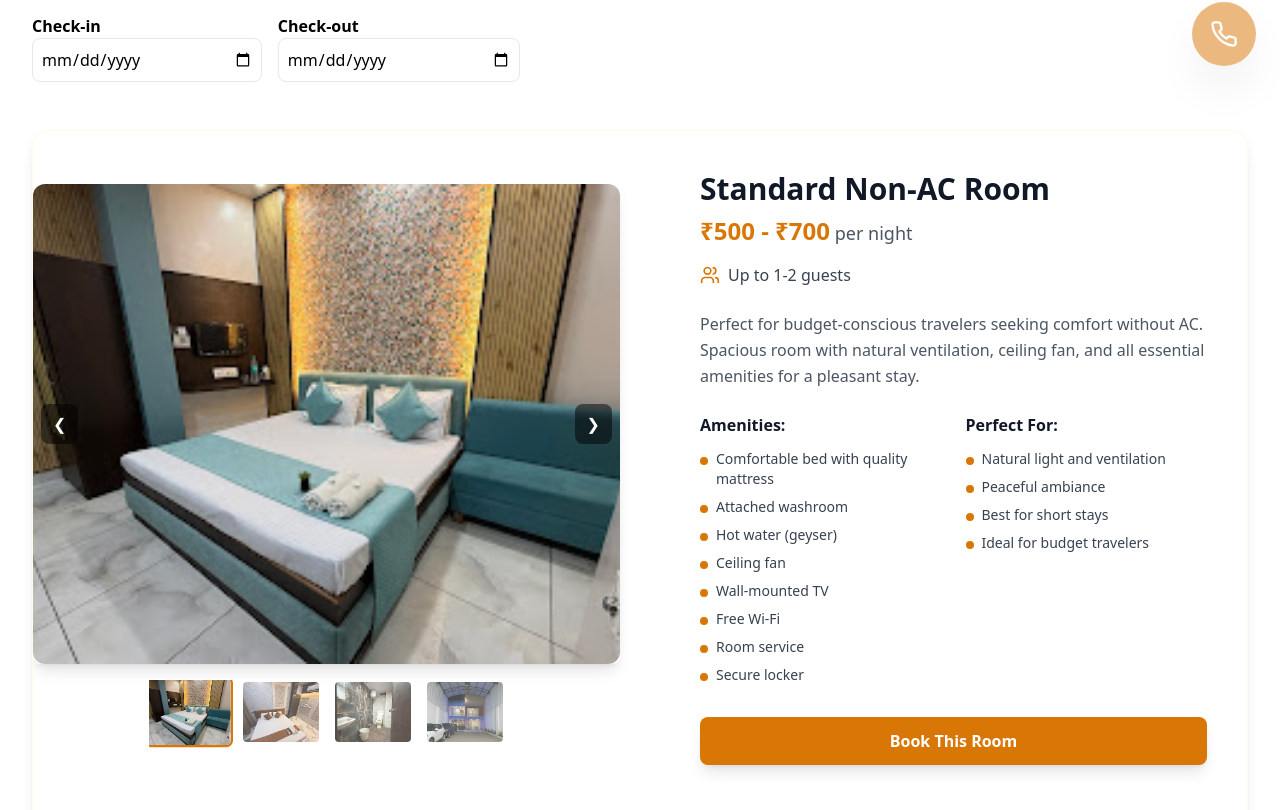
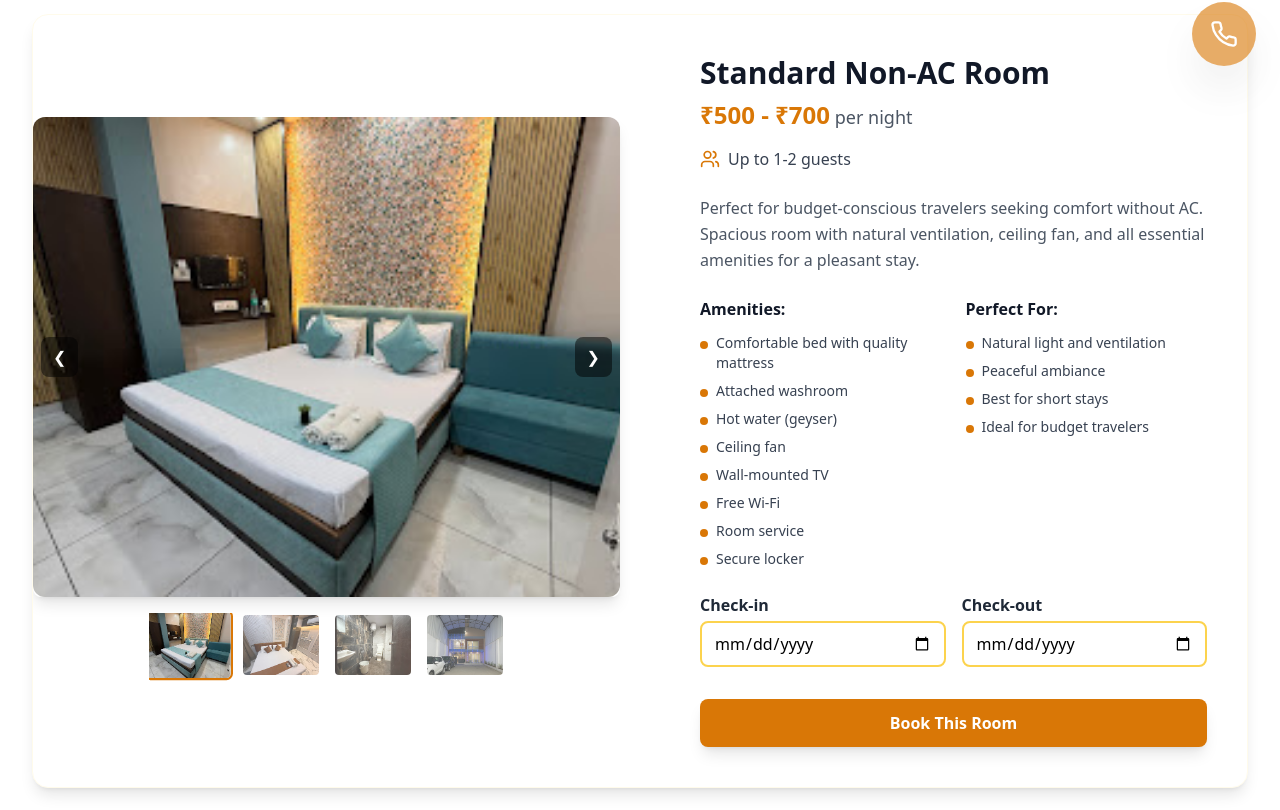
Before and after one commit to pbdyadav/hotelshreekrishna, a React (Vite) app: page /rooms in a window 1280 px wide. Shown: the part 710-1520 px from the top of the page. Built offline with nearby package versions, Linux system fonts and the light colour scheme.

Commit message:
Room Booking with check in and out Update

```diff
--- a/src/pages/Rooms.tsx
+++ b/src/pages/Rooms.tsx
@@ -60,8 +60,13 @@ function ImageSlider({ photos }) {
 
 export default function Rooms() {
   const handleBooking = (room) => {
-  const checkIn = document.getElementById("checkIn").value;
-  const checkOut = document.getElementById("checkOut").value;
+  const checkIn = document.getElementById(`checkIn-${room.name}`).value;
+  const checkOut = document.getElementById(`checkOut-${room.name}`).value;
+
+  if (!checkIn || !checkOut) {
+    alert("Please select Check-in and Check-out dates.");
+    return;
+  }
 
   const message = `
 Hello, I want to book a room:
@@ -72,8 +77,8 @@ Hello, I want to book a room:
 • Guests Allowed: ${room.guests}
 
 📅 Booking Dates:
-• Check-in: ${checkIn || "Not selected"}
-• Check-out: ${checkOut || "Not selected"}
+• Check-in: ${checkIn}
+• Check-out: ${checkOut}
 
 Please confirm availability.
 `;
@@ -249,25 +254,7 @@ Stay with us and enjoy a welcoming environment designed to make you feel at home
             <div className="w-[305px] h-1 bg-amber-600 mb-12"></div>
 
             <div className="space-y-12">
-              <div className="flex flex-col sm:flex-row gap-4 mb-10">
-  <div>
-    <label className="font-semibold">Check-in</label>
-    <input
-      id="checkIn"
-      type="date"
-      className="border rounded-lg p-2 w-full"
-    />
-  </div>
 
-  <div>
-    <label className="font-semibold">Check-out</label>
-    <input
-      id="checkOut"
-      type="date"
-      className="border rounded-lg p-2 w-full"
-    />
-  </div>
-</div>
               {roomTypes.map((room, index) => (
                 <div
                   key={index}
@@ -275,67 +262,10 @@ Stay with us and enjoy a welcoming environment designed to make you feel at home
                   style={{ animationDelay: `${index * 150}ms` }}
                 >
                   <div
-  className={`grid md:grid-cols-2 gap-10 items-center ${
-    index % 2 === 1 ? "md:flex-row-reverse" : ""
+                    className={`grid md:grid-cols-2 gap-10 items-center ${index % 2 === 1 ? "md:flex-row-reverse" : ""
                       }`}
                   >
                     <ImageSlider photos={room.images || [room.images]} />
-
-  <div className="p-8 sm:p-10 flex flex-col justify-between">
-    <div>
-      <div className="mb-6">
-        <h3 className="text-3xl font-bold text-gray-900 mb-2">
-          {room.name}
-        </h3>
-        <p className="text-2xl font-bold text-amber-600 mb-4">
-          {room.price}
-          <span className="text-lg text-gray-600 font-normal"> per night</span>
-        </p>
-        <div className="flex items-center gap-2 text-gray-700 font-medium">
-          <Users size={20} className="text-amber-600" />
-          <span>Up to {room.guests} guests</span>
-        </div>
-      </div>
-
-      <p className="text-gray-600 mb-6 leading-relaxed">
-        {room.description}
-      </p>
-
-      <div className="grid sm:grid-cols-2 gap-6">
-        <div>
-          <h4 className="font-bold text-gray-900 mb-3">Amenities:</h4>
-          <ul className="space-y-2">
-            {room.amenities.map((amenity, i) => (
-              <li key={i} className="flex items-start gap-2 text-gray-700 text-sm">
-                <span className="w-2 h-2 bg-amber-600 rounded-full mt-2 flex-shrink-0"></span>
-                {amenity}
-              </li>
-            ))}
-          </ul>
-        </div>
-
-        <div>
-          <h4 className="font-bold text-gray-900 mb-3">Perfect For:</h4>
-          <ul className="space-y-2">
-            {room.features.map((feature, i) => (
-              <li key={i} className="flex items-start gap-2 text-gray-700 text-sm">
-                <span className="w-2 h-2 bg-amber-600 rounded-full mt-2 flex-shrink-0"></span>
-                {feature}
-              </li>
-            ))}
-          </ul>
-        </div>
-      </div>
-    </div>
-
-    <button
-  className="mt-8 px-8 py-3 bg-amber-600 text-white font-bold rounded-lg hover:bg-amber-700 transition-all duration-300 shadow-lg hover:shadow-xl transform hover:scale-105"
-  onClick={() => handleBooking(room)}
->
-  Book This Room
-</button>
-  </div>
-
 
 
                     <div className="p-8 sm:p-10 flex flex-col justify-between">
@@ -384,11 +314,38 @@ Stay with us and enjoy a welcoming environment designed to make you feel at home
                           </div>
                         </div>
                       </div>
+                      <div className="grid grid-cols-2 gap-4 mt-6">
+                        <div>
+                          <label className="block text-gray-800 font-semibold mb-1">
+                            Check-in
+                          </label>
+                          <input
+                            type="date"
+                            id={`checkIn-${room.name}`}
+                            className="w-full border-2 border-amber-300 rounded-lg px-3 py-2 focus:ring-2 focus:ring-amber-600"
+                          />
+                        </div>
 
-                      <button className="mt-8 px-8 py-3 bg-amber-600 text-white font-bold rounded-lg hover:bg-amber-700 transition-all duration-300 shadow-lg hover:shadow-xl transform hover:scale-105">
+                        <div>
+                          <label className="block text-gray-800 font-semibold mb-1">
+                            Check-out
+                          </label>
+                          <input
+                            type="date"
+                            id={`checkOut-${room.name}`}
+                            className="w-full border-2 border-amber-300 rounded-lg px-3 py-2 focus:ring-2 focus:ring-amber-600"
+                          />
+                        </div>
+                      </div>
+                      <button
+                        className="mt-8 px-8 py-3 bg-amber-600 text-white font-bold rounded-lg hover:bg-amber-700 transition-all duration-300 shadow-lg hover:shadow-xl transform hover:scale-105"
+                        onClick={() => handleBooking(room)}
+                      >
                         Book This Room
                       </button>
                     </div>
+
+
                   </div>
                 </div>
               ))}
```
Lines whose indentation alone changed are shown as unchanged.
